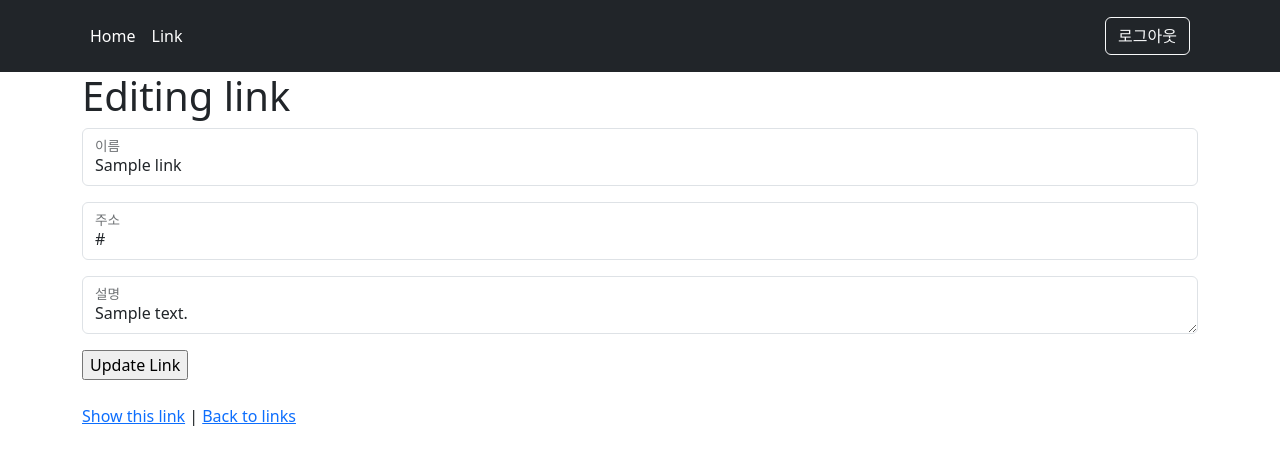
After one commit to JoungSik/LinkCloud, a Rails app: page /links/1/edit in a window 1280 px wide. The commit adds this page. Shown: the top 465 px of the page. Run offline with Rails 7, Linux system fonts and the light colour scheme; a user stored in the database is signed in; tables that the repository leaves empty hold one stand-in row (values such as "Sample post"); style sheets or scripts are compiled from the project's sources; some libraries are stand-ins or nearby versions.

```diff
--- /dev/null
+++ b/app/controllers/v1/application_controller.rb
@@ -0,0 +1,3 @@
+class V1::ApplicationController < ApplicationController
+  before_action :authenticate_user!
+end
--- /dev/null
+++ b/app/controllers/v1/links_controller.rb
@@ -0,0 +1,71 @@
+class V1::LinksController < V1::ApplicationController
+  before_action :set_link, only: %i[ show edit update destroy ]
+
+  # GET /links or /links.json
+  def index
+    @links = Link.all
+  end
+
+  # GET /links/1 or /links/1.json
+  def show
+  end
+
+  # GET /links/new
+  def new
+    @link = Link.new
+  end
+
+  # GET /links/1/edit
+  def edit
+  end
+
+  # POST /links or /links.json
+  def create
+    @link = Link.new(link_params)
+
+    respond_to do |format|
+      if @link.save
+        format.html { redirect_to link_url(@link), notice: "Link was successfully created." }
+        format.json { render :show, status: :created, location: @link }
+      else
+        format.html { render :new, status: :unprocessable_entity }
+        format.json { render json: @link.errors, status: :unprocessable_entity }
+      end
+    end
+  end
+
+  # PATCH/PUT /links/1 or /links/1.json
+  def update
+    respond_to do |format|
+      if @link.update(link_params)
+        format.html { redirect_to link_url(@link), notice: "Link was successfully updated." }
+        format.json { render :show, status: :ok, location: @link }
+      else
+        format.html { render :edit, status: :unprocessable_entity }
+        format.json { render json: @link.errors, status: :unprocessable_entity }
+      end
+    end
+  end
+
+  # DELETE /links/1 or /links/1.json
+  def destroy
+    @link.destroy
+
+    respond_to do |format|
+      format.html { redirect_to links_url, notice: "Link was successfully destroyed." }
+      format.json { head :no_content }
+    end
+  end
+
+  private
+
+  # Use callbacks to share common setup or constraints between actions.
+  def set_link
+    @link = Link.find(params[:id])
+  end
+
+  # Only allow a list of trusted parameters through.
+  def link_params
+    params.require(:link).permit(:name, :url, :description).merge(user: current_user)
+  end
+end
--- a/app/models/link.rb
+++ b/app/models/link.rb
@@ -1,3 +1,6 @@
 class Link < ApplicationRecord
   belongs_to :user
+
+  validates_uniqueness_of :name, scope: :user_id
+  validates_uniqueness_of :url, scope: :user_id
 end
--- a/app/views/shared/_header.html.erb
+++ b/app/views/shared/_header.html.erb
@@ -3,8 +3,8 @@
     <div class="d-flex flex-wrap align-items-center justify-content-center justify-content-lg-start">
       <ul class="nav col-12 col-lg-auto me-lg-auto mb-2 justify-content-center mb-md-0">
         <li><%= link_to "Home", root_path, class: "nav-link px-2 text-white" %></li>
-<!--        <li><a href="#" class="nav-link px-2 text-white">FAQs</a></li>-->
-<!--        <li><a href="#" class="nav-link px-2 text-white">About</a></li>-->
+        <li><%= link_to "Link", links_path, class: "nav-link px-2 text-white" %></li>
+        <!--<li><a href="#" class="nav-link px-2 text-white">About</a></li>-->
       </ul>
       <div class="text-end">
         <% if user_signed_in? %>
--- /dev/null
+++ b/app/views/v1/links/_form.html.erb
@@ -0,0 +1,36 @@
+<%= form_with(model: link) do |f| %>
+  <% if link.errors.any? %>
+    <div style="color: red">
+      <h2>
+        <%= link.errors.count %> 개의 에러가 발생했습니다.
+      </h2>
+
+      <ul>
+        <% link.errors.each do |error| %>
+          <li>
+            <%= error.full_message %>
+          </li>
+        <% end %>
+      </ul>
+    </div>
+  <% end %>
+
+  <div class="form-floating mb-3">
+    <%= f.text_field :name, autocomplete: "name", class: "form-control" %>
+    <%= f.label :name, "이름" %>
+  </div>
+
+  <div class="form-floating mb-3">
+    <%= f.text_field :url, autocomplete: "url", class: "form-control" %>
+    <%= f.label :url, "주소" %>
+  </div>
+
+  <div class="form-floating mb-3">
+    <%= f.text_area :description, autocomplete: "description", class: "form-control" %>
+    <%= f.label :description, "설명" %>
+  </div>
+
+  <div>
+    <%= f.submit %>
+  </div>
+<% end %>
--- /dev/null
+++ b/app/views/v1/links/edit.html.erb
@@ -0,0 +1,10 @@
+<h1>Editing link</h1>
+
+<%= render "form", link: @link %>
+
+<br>
+
+<div>
+  <%= link_to "Show this link", @link %> |
+  <%= link_to "Back to links", links_path %>
+</div>
--- a/config/locales/ko.yml
+++ b/config/locales/ko.yml
@@ -1,2 +1,11 @@
 ko:
   hello: "안녕 세계"
+  activerecord:
+    errors:
+      models:
+        link:
+          attributes:
+            name:
+              taken: "이미 존재하는 이름 입니다."
+            url:
+              taken: "이미 존재하는 이름 입니다."
--- a/config/routes.rb
+++ b/config/routes.rb
@@ -1,13 +1,17 @@
 # Define your application routes per the DSL in https://guides.rubyonrails.org/routing.html
 
 Rails.application.routes.draw do
-  root 'home#index'
+  root "home#index"
 
   devise_for :users, path: "",
              path_names: { sign_in: :login, sign_out: :logout, registration: :users },
              controllers: {
-               sessions: 'users/sessions',
-               registrations: 'users/registrations',
-               passwords: 'users/passwords'
+               sessions: "users/sessions",
+               registrations: "users/registrations",
+               passwords: "users/passwords",
              }
+
+  scope module: :v1 do
+    resources :links
+  end
 end
```
Also changed, not shown: app/views/v1/links/_link.html.erb (added, +11 -0 lines), app/views/v1/links/index.html.erb (added, +11 -0 lines), app/views/v1/links/new.html.erb (added, +9 -0 lines), app/views/v1/links/show.html.erb (added, +10 -0 lines), app/views/v1/links/_v1_link.json.jbuilder (added), app/views/v1/links/index.json.jbuilder (added), app/views/v1/links/show.json.jbuilder (added).
